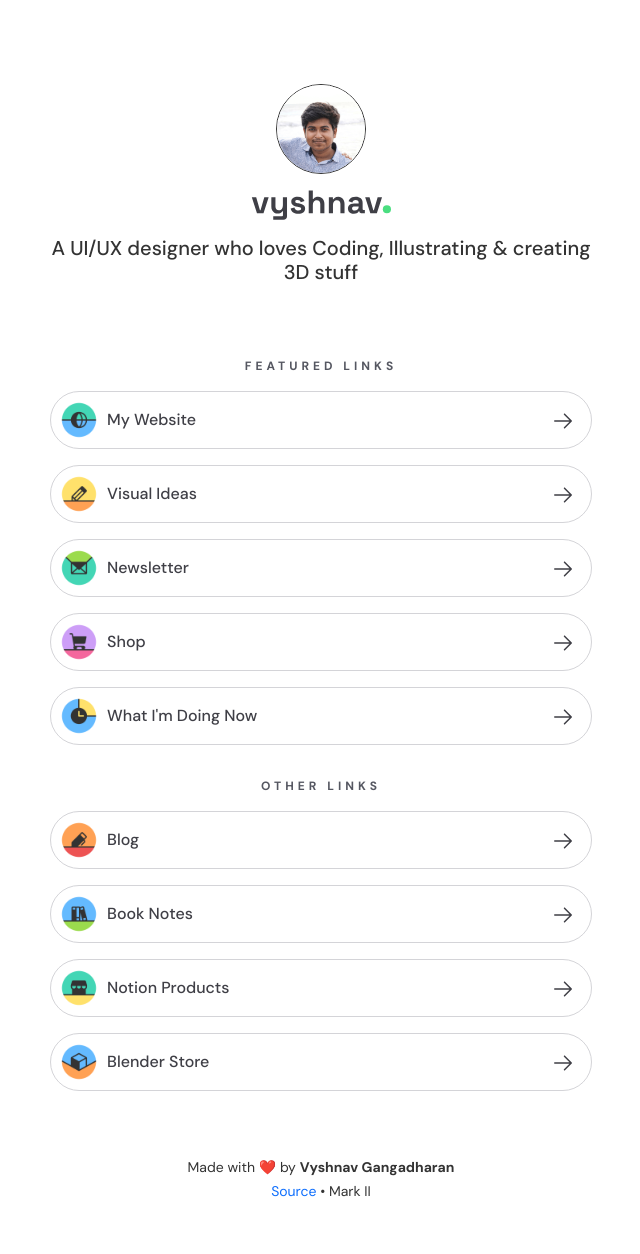
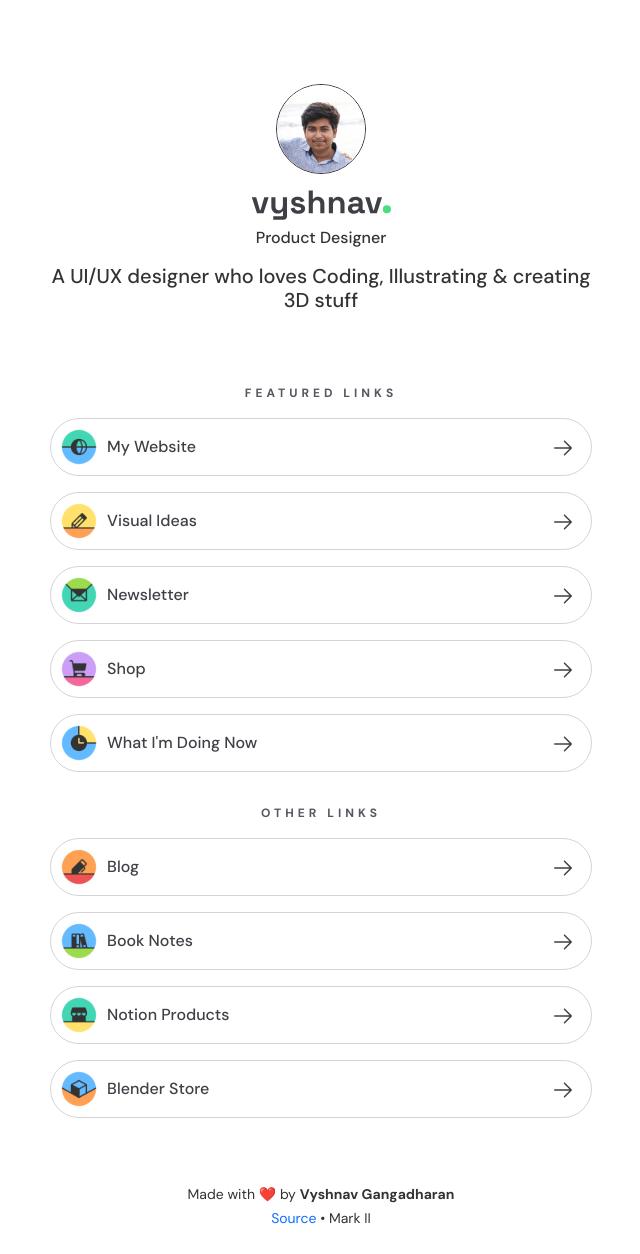
Before and after one commit to Vyshnav2255/links, a Jekyll site: the page built from index.html, in a window 1280 px wide. Shown: the whole page, without its empty margins (319-959 px from the left). Built offline with Jekyll 4.4.1, drawn with Linux system fonts in a browser that asks for light colours; before the commit the page ends 1227 px from its top, so only the background shows below that.

Commit message:
✨ Added job title

```diff
--- a/_config.yml
+++ b/_config.yml
@@ -1,4 +1,5 @@
 title         : Vyshnav Gangadharan
+role          : Product Designer
 description   : >- # this means to ignore newlines until "baseurl:"
   A UI/UX designer who loves Coding, Illustrating & creating 3D stuff
 baseurl       : "" # the subpath of your site, e.g. /blog
--- a/_includes/profile.html
+++ b/_includes/profile.html
@@ -13,6 +13,7 @@
             <circle cx="116.5" cy="16.5" r="3.5" fill="#4ade80"/>
         </svg>
     </i>
+    <h3>{{ site.role }}</h3>
 </div>
 
 <div class="description">
--- a/_sass/_base.scss
+++ b/_sass/_base.scss
@@ -46,6 +46,11 @@ body {
         border-radius: 3rem;
         margin-bottom: 1rem;
         border: 1px solid;
+    }
+
+    h3{
+        margin: .5rem 0 0;
+        font-size: 1rem;
     }
 }
 
--- a/_sass/_theme.scss
+++ b/_sass/_theme.scss
@@ -34,4 +34,7 @@
   img{
     @include themed(border-color, $border-light, $border-dark);
   }
+  h3{
+    @include themed(color, $black-muted, $white-muted);
+  }
 }
```
